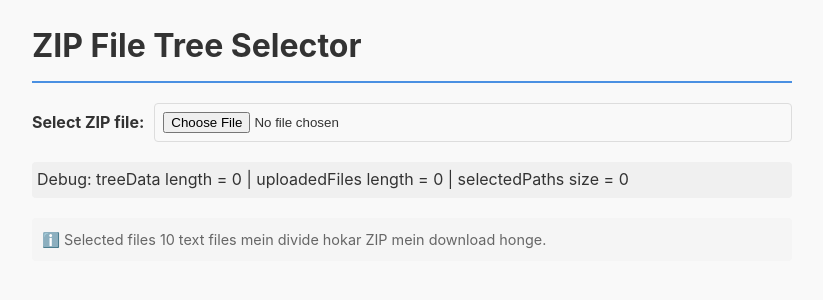
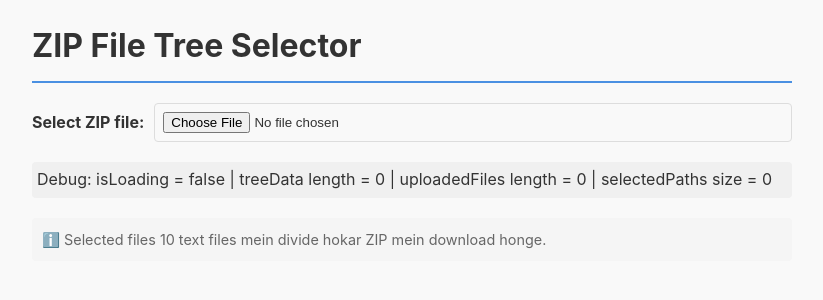
Before and after one commit to jitendra-math/oneshot, a Svelte app: page / in a window 1280 px wide. Shown: the top 300 px of the page, without its empty margins (228-1051 px from the left). Built offline with nearby package versions, Linux system fonts and the light colour scheme.

Commit message:
Update App.svelte

```diff
--- a/src/App.svelte
+++ b/src/App.svelte
@@ -56,6 +56,7 @@
       alert('Step 4: selectedPaths size = ' + $selectedPaths.size);
 
       isLoading = false;
+      await tick(); // Force UI update after setting isLoading to false
       alert('Step 5: isLoading set to false');
     } catch (error) {
       console.error('Upload error:', error);
@@ -135,7 +136,7 @@
   {/if}
 
   <div style="margin: 10px 0; padding: 5px; background: #f0f0f0; border-radius: 4px;">
-    Debug: treeData length = {$treeData.length} | uploadedFiles length = {$uploadedFiles.length} | selectedPaths size = {$selectedPaths.size}
+    Debug: isLoading = {isLoading} | treeData length = {$treeData.length} | uploadedFiles length = {$uploadedFiles.length} | selectedPaths size = {$selectedPaths.size}
   </div>
 
   {#if $treeData.length > 0}
```
